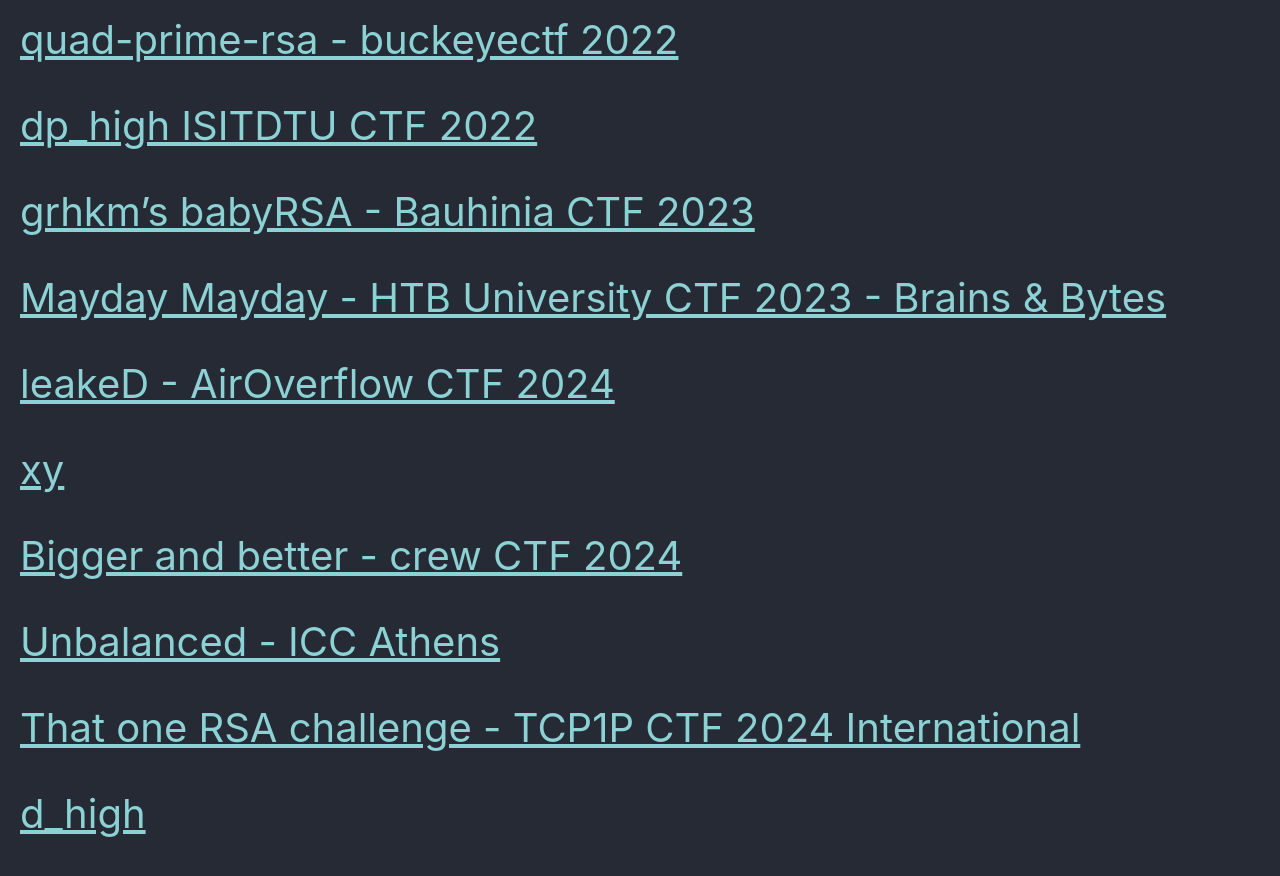
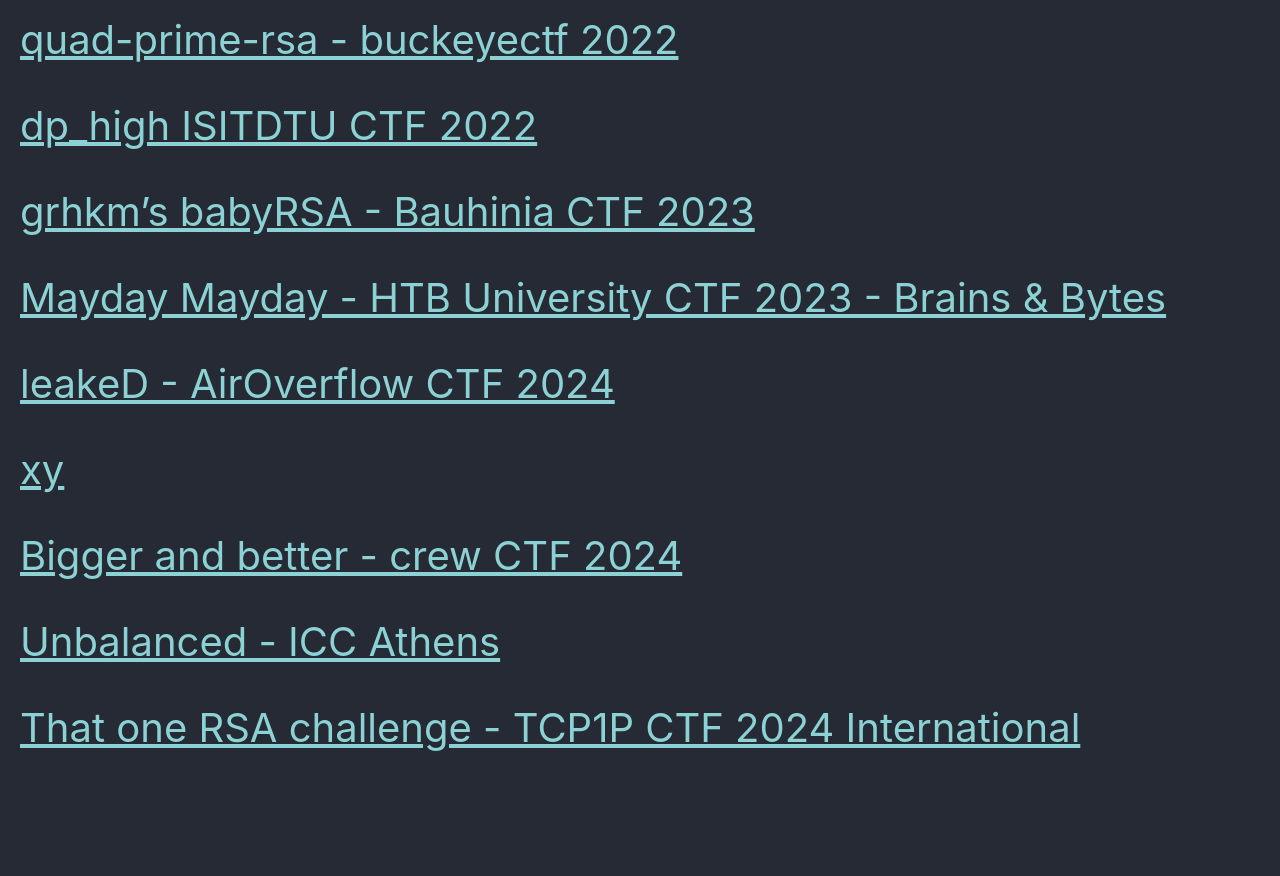
Before and after one commit to Connor-McCartney/Connor-McCartney.github.io, a Jekyll site: the page built from _pages/cryptography/small-roots/small-roots.md, in a window 1280 px wide and 900 px high, scrolled down 882 px. Shown: the top 876 px of the window. Built offline with Jekyll 4.4.1, drawn with Linux system fonts in a browser that asks for light colours; cached includes are drawn as plain includes; after the commit the page ends 1696 px from its top, so only the background shows below that.

Commit message:
Update small-roots.md

```diff
--- a/_pages/cryptography/small-roots/small-roots.md
+++ b/_pages/cryptography/small-roots/small-roots.md
@@ -42,6 +42,3 @@ title: Coppersmith's Small Roots
 
 
 <span style="font-size:2em;">   [That one RSA challenge - TCP1P CTF 2024 International](/cryptography/small-roots/ThatoneRSAchallenge-TCP1PCTF2024International)       </span> <br>
-
-
-<span style="font-size:2em;">   [d_high](/cryptography/small-roots/d_high)       </span> <br>
```
